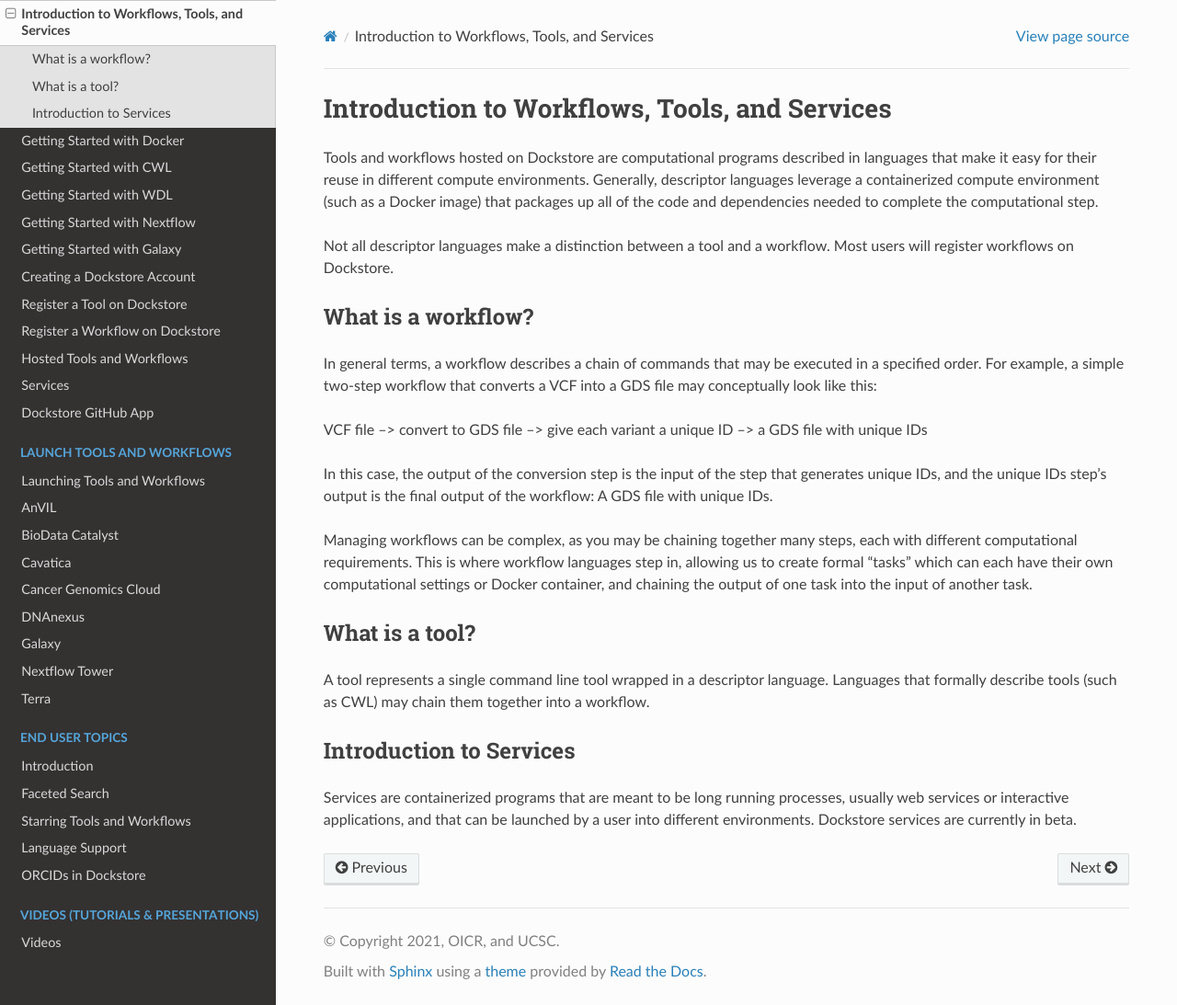
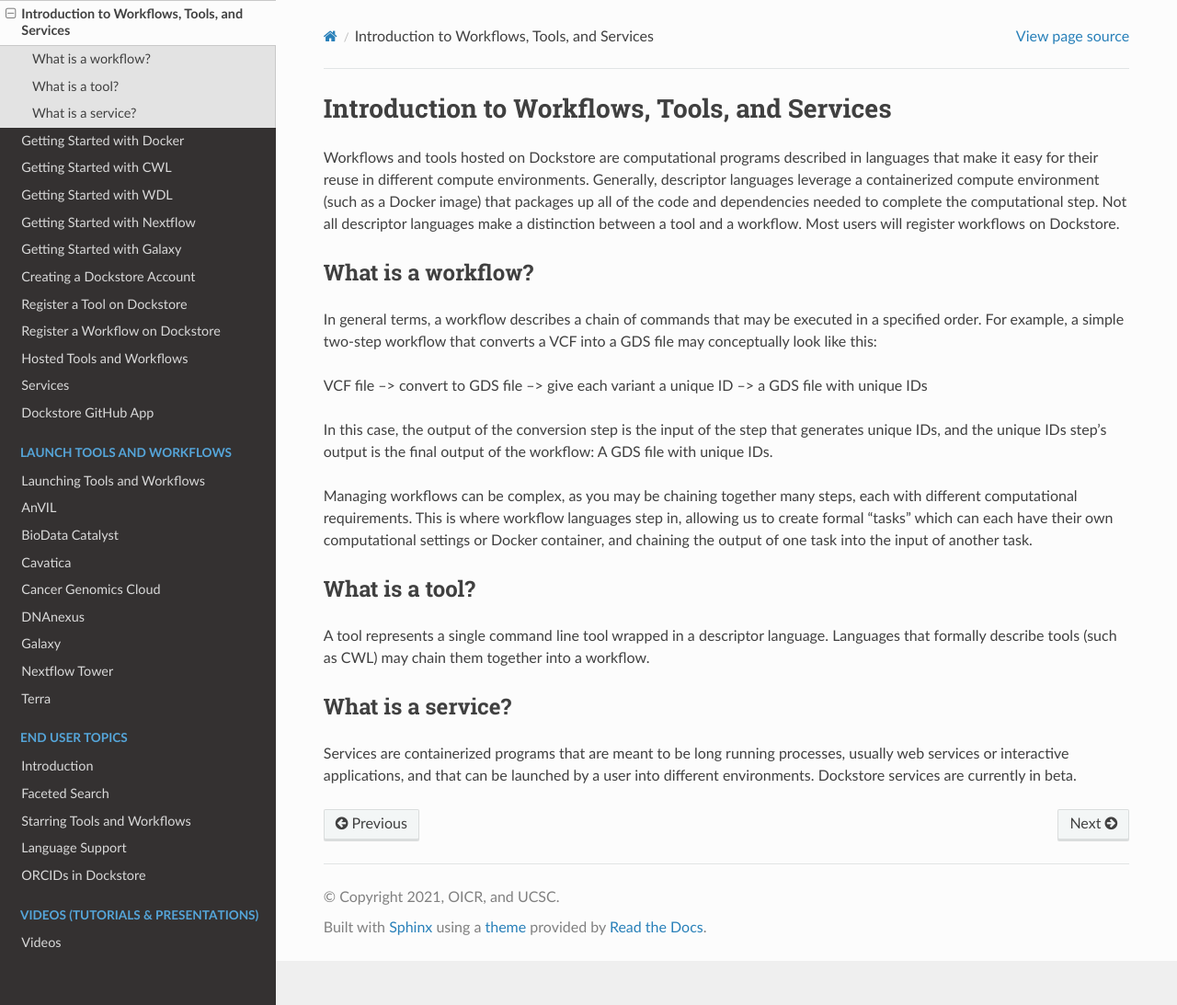
Before and after one commit to dockstore/dockstore-documentation, a Sphinx documentation site: the page built from docs/getting-started/intro-to-dockstore-tools-and-workflows.rst, in a window 1280 px wide and 1093 px high. Shown: the whole window at 92% size. Built offline with Sphinx 7.4.7 and the Read the Docs theme 2.0.0, drawn with Linux system fonts in a browser that asks for light colours.

Commit message:
Update intro-to-dockstore-tools-and-workflows.rst

```diff
--- a/docs/getting-started/intro-to-dockstore-tools-and-workflows.rst
+++ b/docs/getting-started/intro-to-dockstore-tools-and-workflows.rst
@@ -1,9 +1,7 @@
 Introduction to Workflows, Tools, and Services
 ==============================================
 
-Tools and workflows hosted on Dockstore are computational programs described in languages that make it easy for their reuse in different compute environments. Generally, descriptor languages leverage a containerized compute environment (such as a Docker image) that packages up all of the code and dependencies needed to complete the computational step.
-
-Not all descriptor languages make a distinction between a tool and a workflow. Most users will register workflows on Dockstore.
+Workflows and tools hosted on Dockstore are computational programs described in languages that make it easy for their reuse in different compute environments. Generally, descriptor languages leverage a containerized compute environment (such as a Docker image) that packages up all of the code and dependencies needed to complete the computational step. Not all descriptor languages make a distinction between a tool and a workflow. Most users will register workflows on Dockstore.
 
 What is a workflow?
 -------------------
@@ -20,7 +18,6 @@ What is a tool?
 ---------------
 A tool represents a single command line tool wrapped in a descriptor language.  Languages that formally describe tools (such as CWL) may chain them together into a workflow.
 
-Introduction to Services
-------------------------
-
+What is a service?
+------------------
 Services are containerized programs that are meant to be long running processes, usually web services or interactive applications, and that can be launched by a user into different environments. Dockstore services are currently in beta.
```
